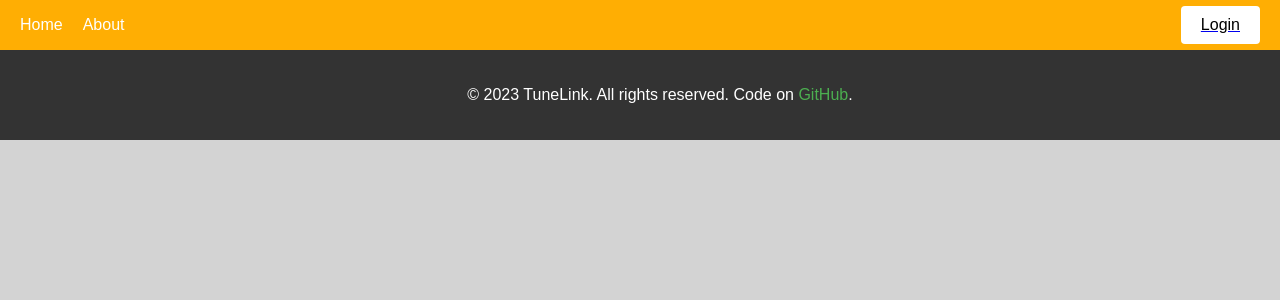
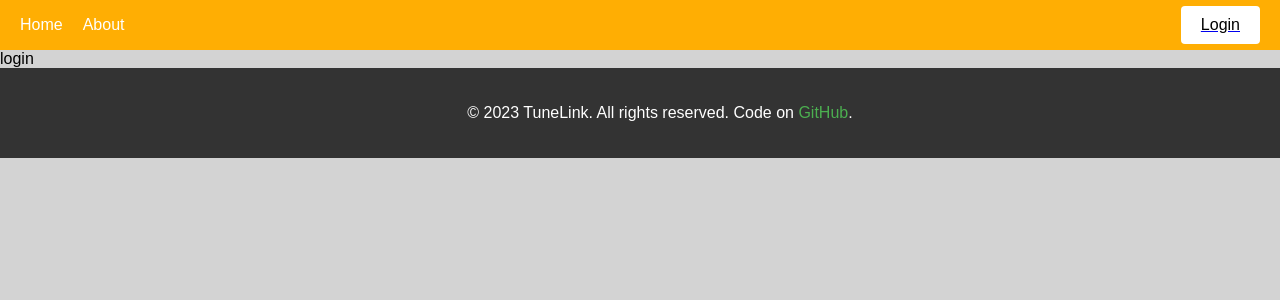
Before and after one commit to TuneLink/TL-Dev-next-, a Next.js app: page /login in a window 1280 px wide. Shown: the top 300 px of the page. Built offline with nearby package versions, Linux system fonts and the light colour scheme.

Commit message:
added new folder for user page

```diff
--- a/src/app/login/page.js
+++ b/src/app/login/page.js
@@ -1,3 +1,3 @@
 export default function Login() {
-  return <div> </div>;
+  return <div>login</div>;
 }
--- a/src/app/profile/page.js
+++ /dev/null
@@ -1,3 +0,0 @@
-export default function Profile() {
-  return <div></div>;
-}
--- a/src/components/Footer.js
+++ b/src/components/Footer.js
@@ -3,7 +3,7 @@ import styles from './Footer.module.css';
 const Footer = () => {
   return (
     <footer className={styles.footer}>
-      <p>© 2023 TuneLink. All rights reserved. Code on <a href="https://github.com/your-github-username/your-repo-name" target="_blank" rel="noopener noreferrer">GitHub</a>.</p>
+      <p>© 2023 TuneLink. All rights reserved. Code on <a href="https://github.com" target="_blank" rel="noopener noreferrer">GitHub</a>.</p>
     </footer>
   );
 };
```
Also changed, not shown: src/app/profile/user/[user].js (renamed from src/app/profile/[user].js).
